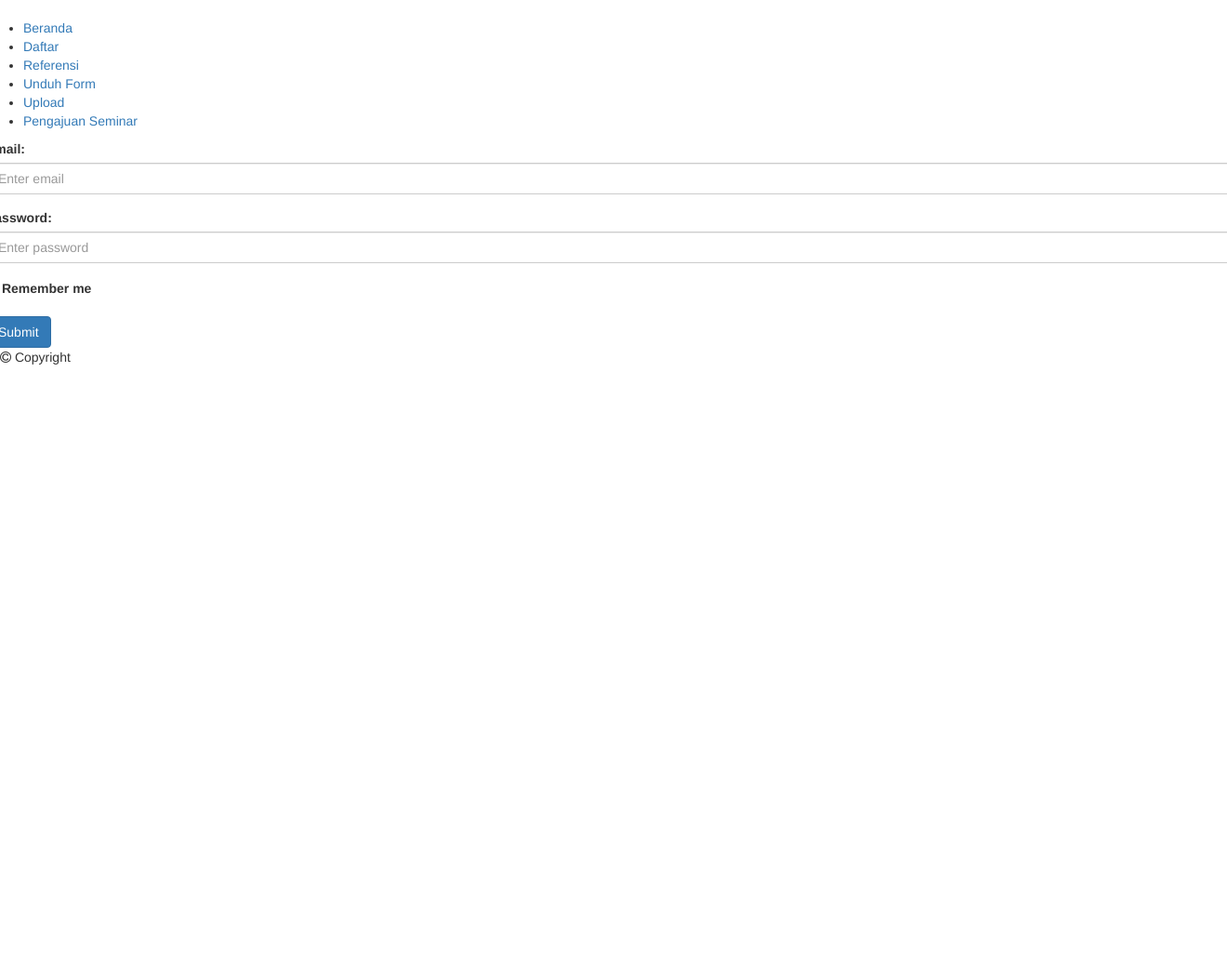
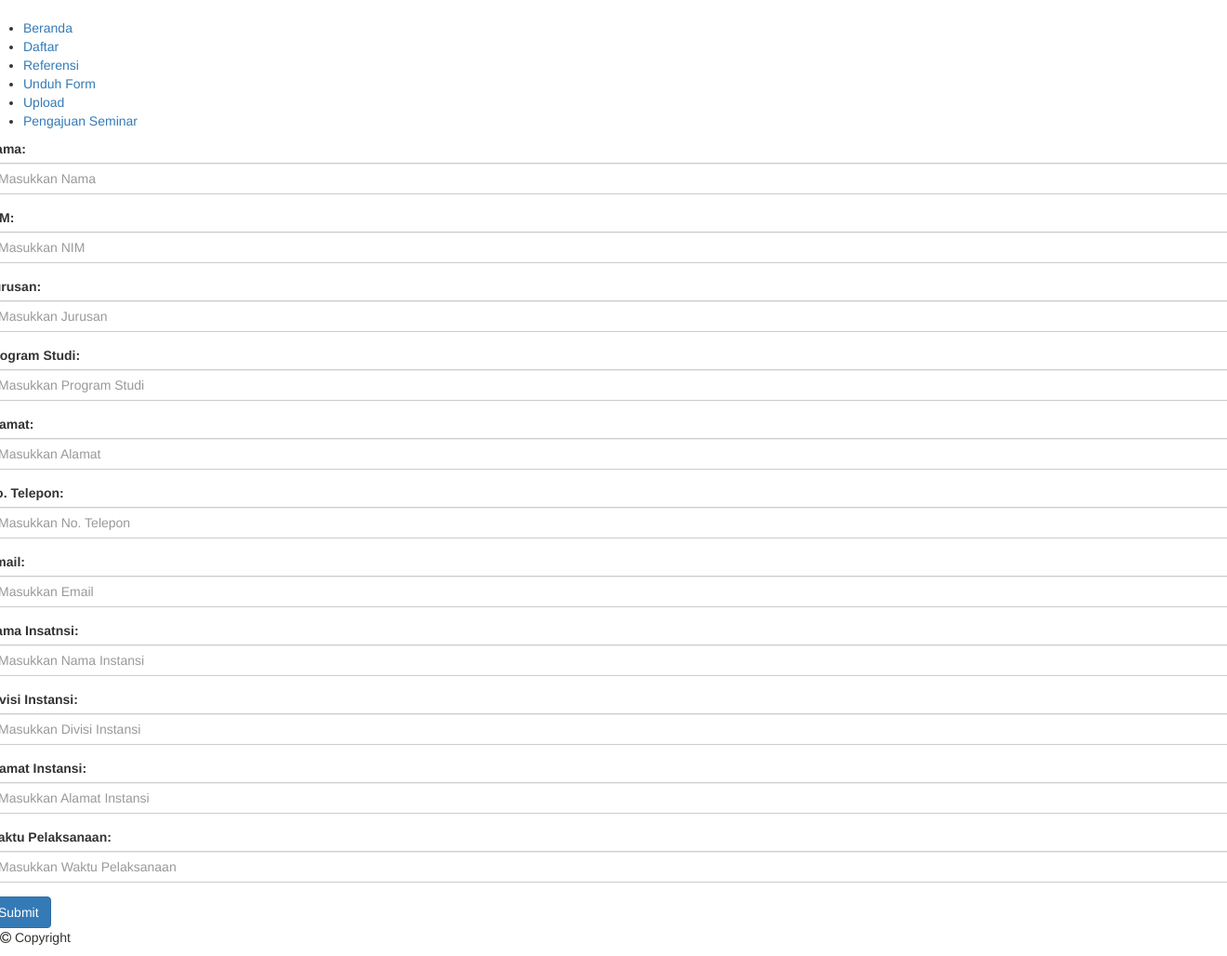
Before and after one commit to magisto16/kp_itera_2020, a PHP site: page /mhs_daftar.php in a window 1320 px wide; the page is wider, and only the part inside the window is pictured. Shown: the part 121-1149 px from the top of that part at 93% size. Before the commit the page ends 513 px from the top of that part, so only its background shows below. Run offline with PHP 8.4, Linux system fonts and the light colour scheme.

Commit message:
mhs_daftar

```diff
--- a/mahasiswa/code/mhs_daftar.php
+++ b/mahasiswa/code/mhs_daftar.php
@@ -44,17 +44,48 @@
 
             <form class="col-12 col-s-12 form" action="#">
                 <div class="form-group">
-                    <label for="email">Email:</label>
-                    <input type="email" class="form-control" id="email" placeholder="Enter email" name="email">
+                    <label for="nama">Nama:</label>
+                    <input type="text" class="form-control" id="nama" placeholder="Masukkan Nama" name="nama" required>
                 </div>
                 <div class="form-group">
-                    <label for="pwd">Password:</label>
-                    <input type="password" class="form-control" id="pwd" placeholder="Enter password" name="pswd">
+                    <label for="nim">NIM:</label>
+                    <input type="text" class="form-control" id="nim" placeholder="Masukkan NIM" name="nim" required>
                 </div>
-                <div class="form-group form-check">
-                    <label class="form-check-label">
-                        <input class="form-check-input" type="checkbox" name="remember"> Remember me
-                    </label>
+                <div class="form-group">
+                    <label for="jurusan">Jurusan:</label>
+                    <input type="text" class="form-control" id="jurusan" placeholder="Masukkan Jurusan" name="jurusan" required>
+                </div>
+                <div class="form-group">
+                    <label for="prodi">Program Studi:</label>
+                    <input type="text" class="form-control" id="prodi" placeholder="Masukkan Program Studi" name="prodi" required>
+                </div>
+                <div class="form-group">
+                    <label for="alamat">Alamat:</label>
+                    <input type="text" class="form-control" id="alamat" placeholder="Masukkan Alamat" name="alamat" required>
+                </div>
+                <div class="form-group">
+                    <label for="telp">No. Telepon:</label>
+                    <input type="text" class="form-control" id="telp" placeholder="Masukkan No. Telepon" name="telp" required>
+                </div>
+                <div class="form-group">
+                    <label for="email">Email:</label>
+                    <input type="email" class="form-control" id="email" placeholder="Masukkan Email" name="email" required>
+                </div>
+                <div class="form-group">
+                    <label for="nama_instansi">Nama Insatnsi:</label>
+                    <input type="text" class="form-control" id="nama_instansi" placeholder="Masukkan Nama Instansi" name="nama_instansi" required>
+                </div>
+                <div class="form-group">
+                    <label for="divisi">Divisi Instansi:</label>
+                    <input type="text" class="form-control" id="nim" placeholder="Masukkan Divisi Instansi" name="divisi" required>
+                </div>
+                <div class="form-group">
+                    <label for="alamat_instansi">Alamat Instansi:</label>
+                    <input type="text" class="form-control" id="alamat_instansi" placeholder="Masukkan Alamat Instansi" name="alamat_instansi" required>
+                </div>
+                <div class="form-group">
+                    <label for="waktu">Waktu Pelaksanaan:</label>
+                    <input type="text" class="form-control" id="waktu" placeholder="Masukkan Waktu Pelaksanaan" name="waktu" required>
                 </div>
                 <button type="submit" class="btn btn-primary">Submit</button>
             </form>
```
